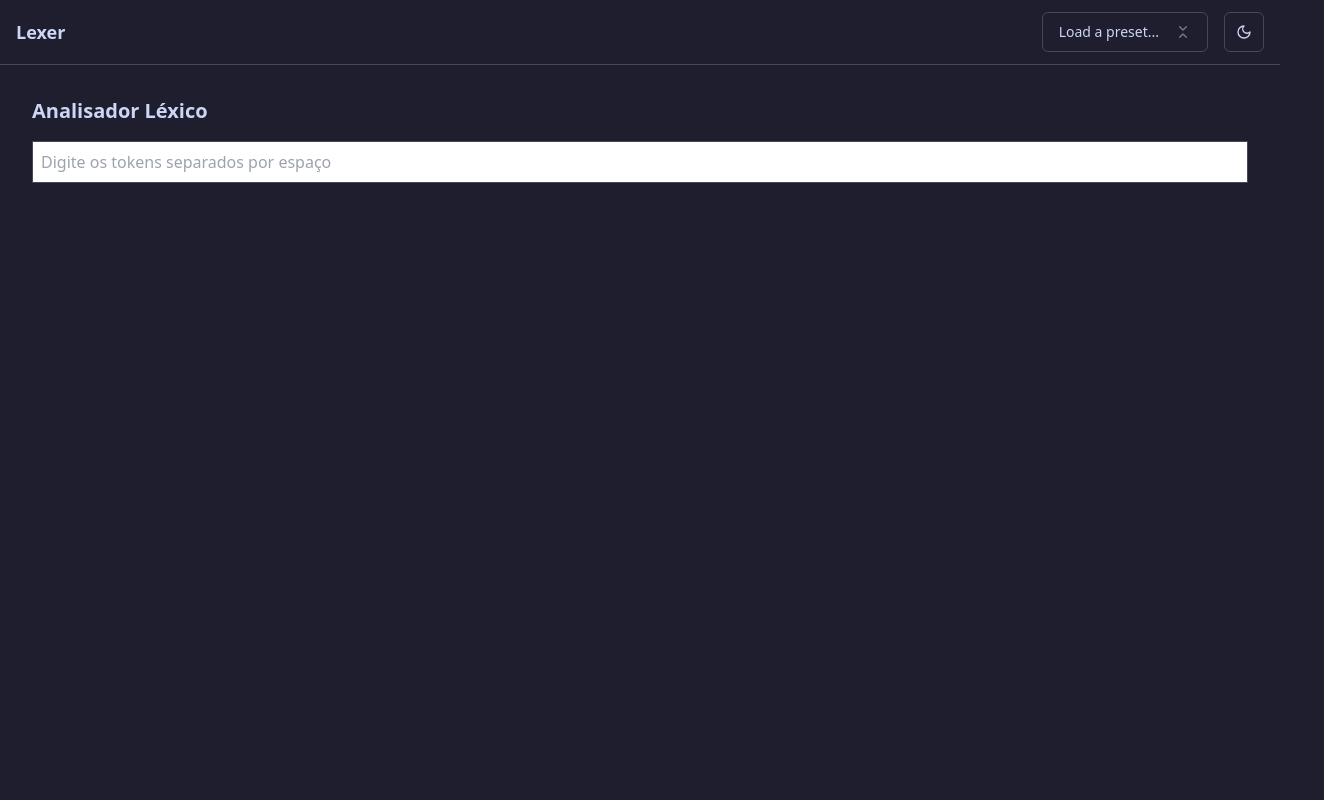
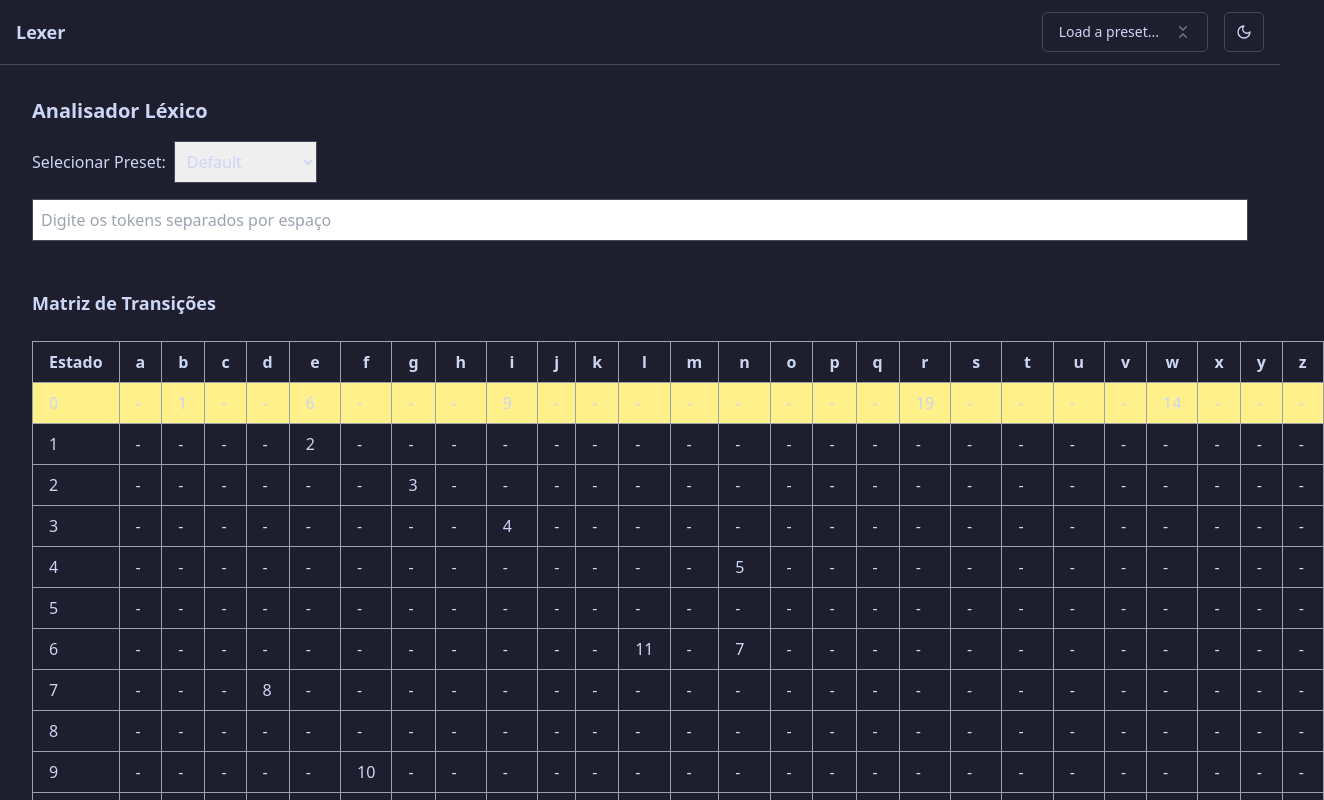
Before and after one commit to FelipeMalacarne/lexer, a React (Vite) app: page / in a window 1280 px wide. Shown: the top 800 px of the page, 1324 px wide, since content can reach past the window. Built offline with nearby package versions, Linux system fonts and the light colour scheme.

Commit message:
displaying matrix

```diff
--- a/src/components/lexer-component.tsx
+++ b/src/components/lexer-component.tsx
@@ -1,31 +1,46 @@
 // src/components/LexerComponent.tsx
 
-import React, { useState } from 'react';
-import { Lexer } from '@/lib/lexer';
+import React, { useState, useEffect } from 'react';
+import { Lexer } from '../lib/lexer';
+import { PRESETS } from '../lib/presets';
+import { ALPHABET, INITIAL_STATE, ERROR_STATE, State } from '../lib/automaton';
 
 const LexerComponent: React.FC = () => {
+  const [preset, setPreset] = useState<string>('default');
   const [input, setInput] = useState<string>('');
   const [results, setResults] = useState<string[]>([]);
-  const lexer = new Lexer();
+  const [lexer, setLexer] = useState<Lexer>(new Lexer(PRESETS['default']));
+  const [customWord, setCustomWord] = useState<string>('');
+  const [transitionMatrix, setTransitionMatrix] = useState<{ [key: number]: { [symbol: string]: number } }>({});
+  const [currentState, setCurrentState] = useState<State>(INITIAL_STATE);
+
+  useEffect(() => {
+    const newLexer = new Lexer(PRESETS[preset]);
+    setLexer(newLexer);
+    setTransitionMatrix(newLexer.getTransitionMatrix());
+    setResults([]);
+    setInput('');
+    setCurrentState(INITIAL_STATE);
+  }, [preset]);
 
   const handleInputChange = (e: React.ChangeEvent<HTMLInputElement>) => {
     const value = e.target.value;
     setInput(value);
 
-    // Resetar o lexer para cada nova entrada
-    lexer.reset();
-
+    // Processar os tokens
     const tokens = value.split(' ');
     const newResults: string[] = [];
+    lexer.reset();
 
     tokens.forEach((token) => {
       if (token === '') return; // Ignorar múltiplos espaços
 
       lexer.reset();
       let isValid = true;
+      let tempCurrentState = INITIAL_STATE;
 
-      for (let char of token) {
-        const state = lexer.processSymbol(char);
+      for (const char of token) {
+        tempCurrentState = lexer.processSymbol(char);
         if (lexer.isErrorState()) {
           isValid = false;
           break;
@@ -33,41 +48,125 @@ const LexerComponent: React.FC = () => {
       }
 
       if (isValid && lexer.isFinalState()) {
-        if (lexer.isReserved()) {
-          newResults.push(`${token}: Palavra Reservada`);
-        } else if (lexer.isSpecialSymbol()) {
-          newResults.push(`${token}: Símbolo Especial`);
-        } else {
-          newResults.push(`${token}: Reconhecido`);
-        }
+        newResults.push(`${token}: Reconhecido`);
       } else {
         newResults.push(`${token}: Rejeitado`);
       }
+
+      setCurrentState(tempCurrentState);
     });
 
     setResults(newResults);
+    setTransitionMatrix(lexer.getTransitionMatrix());
+  };
+
+  const handlePresetChange = (e: React.ChangeEvent<HTMLSelectElement>) => {
+    setPreset(e.target.value);
+  };
+
+  const handleAddCustomWord = () => {
+    const trimmedWord = customWord.trim().toLowerCase();
+    if (trimmedWord !== '' && /^[a-z]+$/.test(trimmedWord)) { // Validar apenas letras do alfabeto
+      PRESETS.custom.push(trimmedWord);
+      setCustomWord('');
+      if (preset === 'custom') {
+        const newLexer = new Lexer(PRESETS.custom);
+        setLexer(newLexer);
+        setTransitionMatrix(newLexer.getTransitionMatrix());
+        setCurrentState(INITIAL_STATE);
+      }
+    } else {
+      alert('Por favor, insira uma palavra válida contendo apenas letras de a a z.');
+    }
+  };
+
+  // Função para renderizar a matriz de transições
+  const renderTransitionMatrix = () => {
+    const states = Object.keys(transitionMatrix).map(key => parseInt(key));
+    const sortedStates = states.sort((a, b) => a - b);
+
+    return (
+      <table className="table-auto w-full mt-6 border-collapse border border-gray-400">
+        <thead>
+          <tr>
+            <th className="px-4 py-2 border border-gray-400">Estado</th>
+            {ALPHABET.map(symbol => (
+              <th key={symbol} className="px-4 py-2 border border-gray-400">{symbol}</th>
+            ))}
+          </tr>
+        </thead>
+        <tbody>
+          {sortedStates.map(state => (
+            <tr key={state} className={state === currentState ? 'bg-yellow-200' : ''}>
+              <td className="px-4 py-2 border border-gray-400">{state}</td>
+              {ALPHABET.map(symbol => (
+                <td key={symbol} className="px-4 py-2 border border-gray-400">
+                  {transitionMatrix[state][symbol] !== undefined ? transitionMatrix[state][symbol] : '-'}
+                </td>
+              ))}
+            </tr>
+          ))}
+          {/* Estado de Erro */}
+          <tr className={currentState === ERROR_STATE ? 'bg-red-200' : ''}>
+            <td className="px-4 py-2 border border-gray-400">{ERROR_STATE} (Erro)</td>
+            {ALPHABET.map(symbol => (
+              <td key={symbol} className="px-4 py-2 border border-gray-400">-</td>
+            ))}
+          </tr>
+        </tbody>
+      </table>
+    );
   };
 
   return (
     <div className="p-4">
       <h2 className="text-xl font-bold mb-4">Analisador Léxico</h2>
+
+      <div className="mb-4">
+        <label htmlFor="preset" className="mr-2">Selecionar Preset:</label>
+        <select id="preset" value={preset} onChange={handlePresetChange} className="border p-2">
+          {Object.keys(PRESETS).map((key) => (
+            <option key={key} value={key}>
+              {key.charAt(0).toUpperCase() + key.slice(1)}
+            </option>
+          ))}
+        </select>
+      </div>
+
+      {preset === 'custom' && (
+        <div className="mb-4">
+          <input
+            type="text"
+            value={customWord}
+            onChange={(e) => setCustomWord(e.target.value)}
+            placeholder="Adicionar palavra personalizada"
+            className="border p-2 mr-2"
+          />
+          <button onClick={handleAddCustomWord} className="bg-blue-500 text-white p-2">
+            Adicionar
+          </button>
+        </div>
+      )}
+
       <input
         type="text"
         value={input}
         onChange={handleInputChange}
         placeholder="Digite os tokens separados por espaço"
-        className="border p-2 w-full"
+        className="border p-2 w-full mb-4"
       />
       <div className="mt-4">
         {results.map((result, index) => (
-          <p key={index} className={
-            result.includes('Reconhecido') || result.includes('Palavra Reservada') || result.includes('Símbolo Especial')
-              ? 'text-green-600'
-              : 'text-red-600'
-          }>
+          <p key={index} className={result.includes('Reconhecido') ? 'text-green-600' : 'text-red-600'}>
             {result}
           </p>
         ))}
+      </div>
+
+      {/* Exibir a matriz de transições */}
+      <div className="mt-8">
+        <h3 className="text-lg font-semibold mb-2">Matriz de Transições</h3>
+        {renderTransitionMatrix()}
       </div>
     </div>
   );
--- a/src/lib/automaton.ts
+++ b/src/lib/automaton.ts
@@ -1,70 +1,66 @@
+// src/lexer/automaton.ts
 
-export enum State {
-  INITIAL = 0,
-  IDENTIFIER = 1,
-  RESERVED = 2,
-  ERROR = 99,
-}
+export const INITIAL_STATE = 0;
+export const ERROR_STATE = 99;
 
-export type Symbol = string;
+export type State = number;
 
 export interface Transition {
   [symbol: string]: State;
 }
 
 export interface Automaton {
-  transitions: { [key in State]: Transition };
+  transitions: { [key: number]: Transition };
   initialState: State;
   finalStates: Set<State>;
   errorState: State;
 }
 
-const RESERVED_WORDS = new Set(['BEGIN', 'END', 'IF', 'ELSE']);
-const SPECIAL_SYMBOLS = new Set([';', ':', ':=', '+', '-', '*', '/']);
+export const ALPHABET: string[] = Array.from({ length: 26 }, (_, i) =>
+  String.fromCharCode(97 + i)
+);
 
+import { PRESETS } from '../lib/presets';
 
-// src/lexer/automaton.ts
+// Função para construir o autômato baseado em um preset de palavras
+export const createAutomaton = (presetWords: string[]): Automaton => {
+  let nextStateId = 1; // Reinicia a contagem para cada novo autômato
 
-export const createAutomaton = (): Automaton => {
-  const transitions: { [key in State]: Transition } = {
-    [State.INITIAL]: {},
-    [State.IDENTIFIER]: {},
-    [State.RESERVED]: {},
-    [State.ERROR]: {},
+  const transitions: { [key: number]: Transition } = {
+    [INITIAL_STATE]: {},
+    [ERROR_STATE]: {}, // Estado de erro não tem transições
   };
+  const finalStates = new Set<State>();
 
-  // Preencher transições para o Estado Inicial
-  for (let char = 97; char <= 122; char++) { // 'a' to 'z'
-    transitions[State.INITIAL][String.fromCharCode(char)] = State.IDENTIFIER;
-  }
-  for (let char = 65; char <= 90; char++) { // 'A' to 'Z'
-    transitions[State.INITIAL][String.fromCharCode(char)] = State.IDENTIFIER;
-  }
+  // Mapa para armazenar os estados de cada prefixo
+  const stateMap: { [prefix: string]: State } = {};
 
-  // Preencher transições para o Estado de Identificador
-  for (let char = 97; char <= 122; char++) { // 'a' to 'z'
-    transitions[State.IDENTIFIER][String.fromCharCode(char)] = State.IDENTIFIER;
-  }
-  for (let char = 65; char <= 90; char++) { // 'A' to 'Z'
-    transitions[State.IDENTIFIER][String.fromCharCode(char)] = State.IDENTIFIER;
-  }
-  for (let char = 48; char <= 57; char++) { // '0' to '9'
-    transitions[State.IDENTIFIER][String.fromCharCode(char)] = State.IDENTIFIER;
-  }
+  // Construção da trie
+  presetWords.forEach(word => {
+    let currentPrefix = '';
+    let currentState = INITIAL_STATE;
 
-  // Transições para símbolos especiais no Estado Inicial
-  SPECIAL_SYMBOLS.forEach(symbol => {
-    transitions[State.INITIAL][symbol] = State.RESERVED;
+    for (const char of word) {
+      if (!ALPHABET.includes(char)) {
+        // Ignorar caracteres fora do alfabeto
+        continue;
+      }
+      currentPrefix += char;
+      if (!stateMap[currentPrefix]) {
+        const newState = nextStateId++;
+        stateMap[currentPrefix] = newState;
+        transitions[newState] = {}; // Inicializa as transições para o novo estado
+      }
+      transitions[currentState][char] = stateMap[currentPrefix];
+      currentState = stateMap[currentPrefix];
+    }
+    finalStates.add(currentState);
   });
-
-  // Estado de Erro não tem transições
-
-  const finalStates = new Set<State>([State.IDENTIFIER, State.RESERVED]);
 
   return {
     transitions,
-    initialState: State.INITIAL,
+    initialState: INITIAL_STATE,
     finalStates,
-    errorState: State.ERROR,
+    errorState: ERROR_STATE,
   };
 };
--- a/src/lib/lexer.ts
+++ b/src/lib/lexer.ts
@@ -1,17 +1,14 @@
 // src/lexer/lexer.ts
 
-import { Automaton, createAutomaton, State } from './automaton';
-
-const RESERVED_WORDS = new Set(['BEGIN', 'END', 'IF', 'ELSE']);
-const SPECIAL_SYMBOLS = new Set([';', ':', ':=', '+', '-', '*', '/']);
+import { Automaton, createAutomaton, INITIAL_STATE, ERROR_STATE, State, ALPHABET } from './automaton';
 
 export class Lexer {
   private automaton: Automaton;
   private currentState: State;
   private token: string;
 
-  constructor() {
-    this.automaton = createAutomaton();
+  constructor(presetWords: string[]) {
+    this.automaton = createAutomaton(presetWords);
     this.currentState = this.automaton.initialState;
     this.token = '';
   }
@@ -22,7 +19,12 @@ export class Lexer {
   }
 
   processSymbol(symbol: string): State {
-    const nextState = this.automaton.transitions[this.currentState][symbol];
+    if (!ALPHABET.includes(symbol)) {
+      this.currentState = this.automaton.errorState;
+      return this.currentState;
+    }
+
+    const nextState = this.automaton.transitions[this.currentState]?.[symbol];
     if (nextState !== undefined) {
       this.currentState = nextState;
     } else {
@@ -40,11 +42,11 @@ export class Lexer {
     return this.currentState === this.automaton.errorState;
   }
 
-  isReserved(): boolean {
-    return RESERVED_WORDS.has(this.token.toUpperCase());
+  getCurrentState(): State {
+    return this.currentState;
   }
 
-  isSpecialSymbol(): boolean {
-    return SPECIAL_SYMBOLS.has(this.token);
+  getTransitionMatrix(): { [key: number]: Transition } {
+    return this.automaton.transitions;
   }
 }
--- /dev/null
+++ b/src/lib/presets.ts
@@ -0,0 +1,6 @@
+
+export const PRESETS: Record<string, string[]> = {
+  default: ['begin', 'end', 'if', 'else', 'while', 'return'],
+  programming: ['function', 'var', 'let', 'const', 'class', 'import', 'export'],
+  custom: [], // Permite adicionar palavras personalizadas
+};
```
